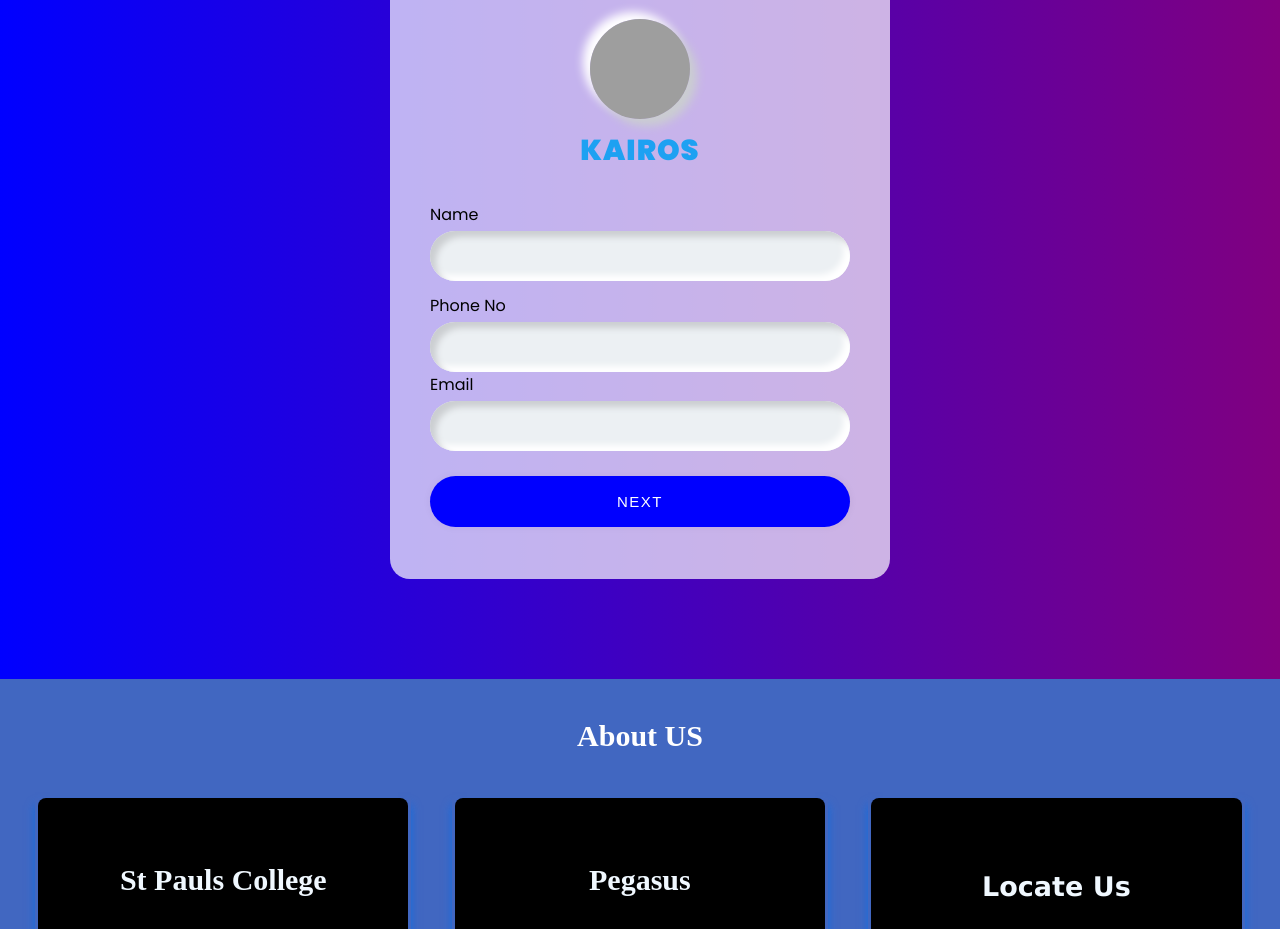
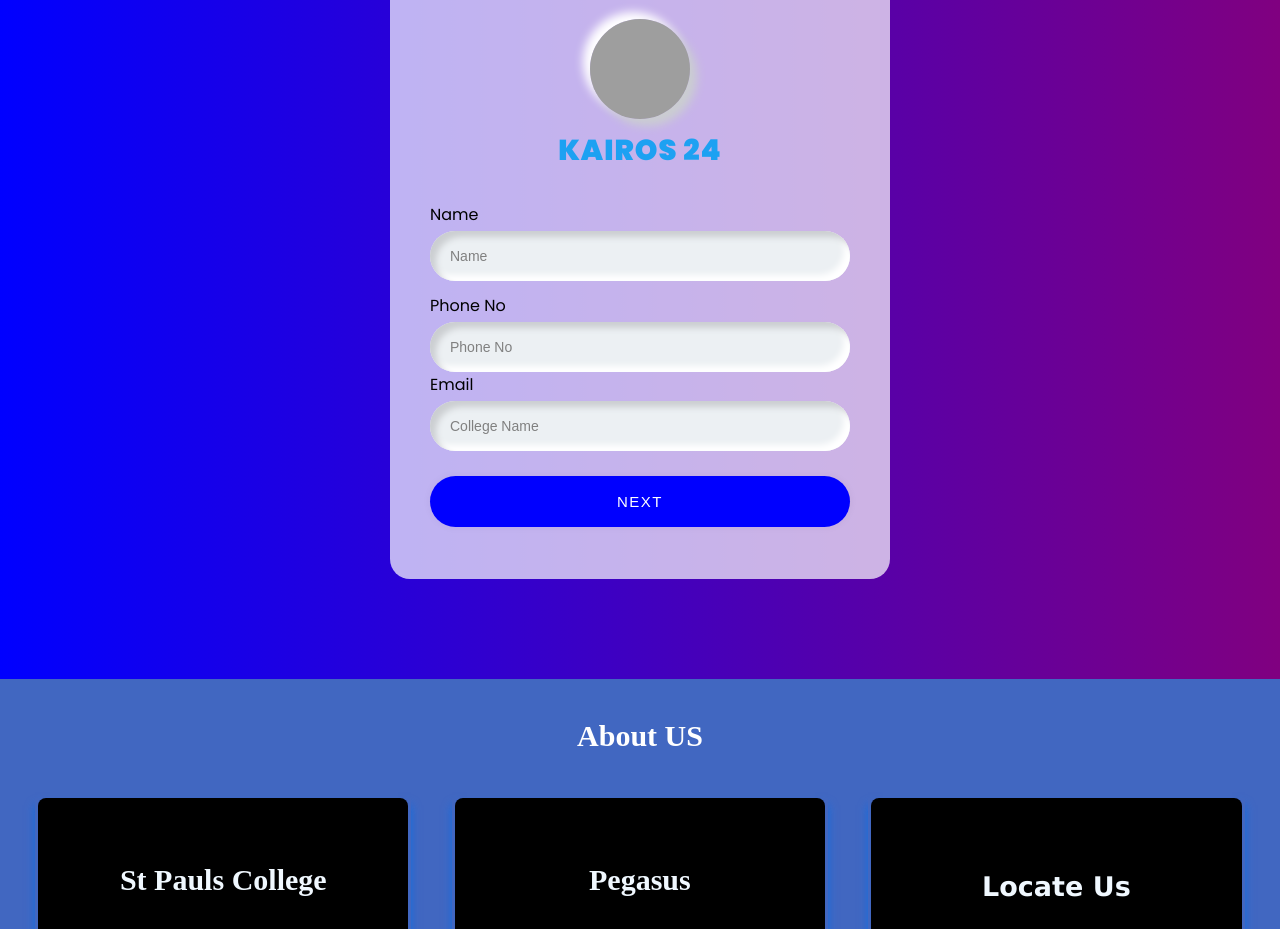
Before and after one commit to ArdenDiago/Kairos24, a React (Vite) app: page / in a window 1280 px wide. Shown: the part 927-1856 px from the top of the page. Built offline with nearby package versions, Linux system fonts and the light colour scheme; grey boxes are pictures that could not be loaded; a web font is replaced by a local one.

Commit message:
making text changes

```diff
--- a/src/components/Forms/Forms.jsx
+++ b/src/components/Forms/Forms.jsx
@@ -22,29 +22,29 @@
         <video autoPlay muted loop id="video-bg">
           <source src={video} type="video/mp4" />
         </video>
-        <div class="form-container">
-          <div class="event-logo"></div>
-          <div class="event-title">KAIROS</div>
-          <div class="inputs">
+        <div className="form-container">
+          <div className="event-logo"></div>
+          <div className="event-title">KAIROS 24</div>
+          <div className="inputs">
             <NamesAndPhoneNo
               text="Name"
               textType="text"
               textId="name"
-              textPlaceHolder={name}
+              textPlaceHolder="Name"
               onValueChange={(e) => setName(e.target.value)}
             />
             <NamesAndPhoneNo
               text="Phone No"
               textType="tel"
               textId="PhoneNo"
-              textPlaceHolder={phoneNO}
+              textPlaceHolder="Phone No"
               onValueChange={(e) => setPhoneNO(e.target.value)}
             />
             <NamesAndPhoneNo
               text="Email"
               textType="text"
               textId="name"
-              textPlaceHolder={collegeName}
+              textPlaceHolder="College Name"
               onValueChange={(e) => setCollegeName(e.target.value)}
             />
             <br />
```
